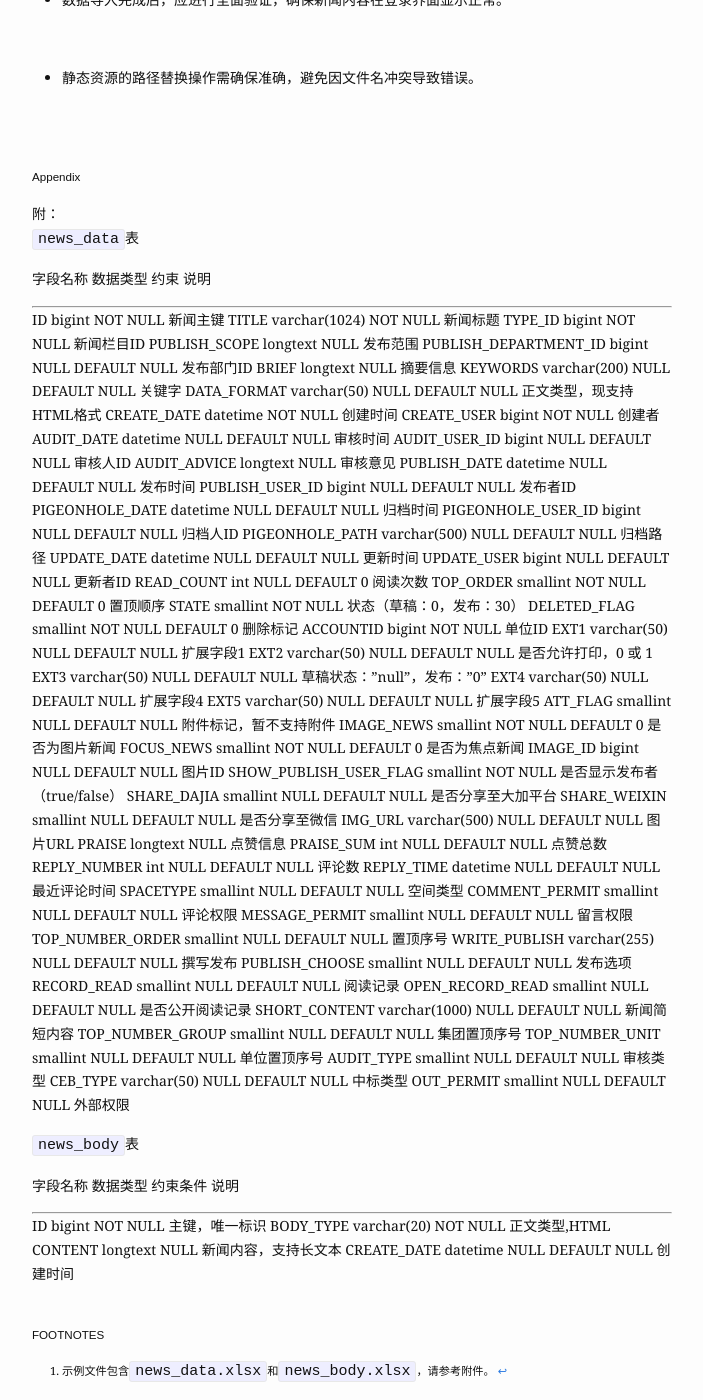
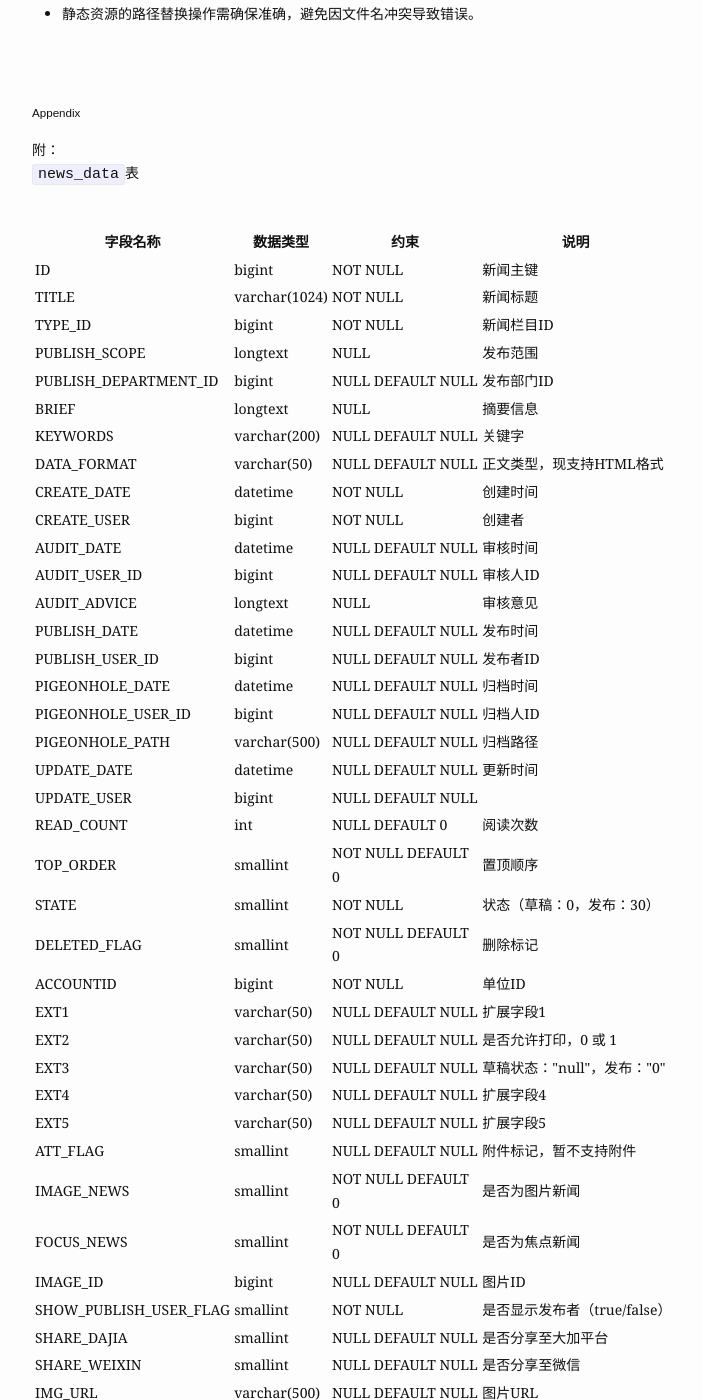
Before and after one commit to polarcue/bay, a Jekyll site: the page built from _posts/2025-3-30-工作记录.md, in a window 1280 px wide and 1400 px high, scrolled down 3899 px. Shown: the whole window, without its empty margins (288-991 px from the left). Built offline with Jekyll 4.4.1, drawn with Linux system fonts in a browser that asks for light colours; some of the changed text lies outside the part shown.

Commit message:
Update 2025-3-30-工作记录.md

```diff
--- a/_posts/2025-3-30-工作记录.md
+++ b/_posts/2025-3-30-工作记录.md
@@ -81,16 +81,37 @@ og_image: /assets/img/content/新闻公告迁移/image1.jpg
 ### 数据字典（`news_data`表）
 
 <br />
-
-字段名称                 数据类型           约束                     说明
-
--------------------------------------------------------------------------------
-ID                      bigint            NOT NULL                 新闻主键
-TITLE                   varchar(1024)     NOT NULL                 新闻标题
-TYPE_ID                 bigint            NOT NULL                 新闻栏目ID
-...（省略部分字段，完整字段列表见本文末尾） [^2]
-
-<br />
+ <table>
+        <thead>
+            <tr>
+                <th>字段名称</th>
+                <th>数据类型</th>
+                <th>约束</th>
+                <th>说明</th>
+            </tr>
+        </thead>
+        <tbody>
+            <tr>
+                <td>ID</td>
+                <td>bigint</td>
+                <td>NOT NULL</td>
+                <td>新闻主键</td>
+            </tr>
+            <tr>
+                <td>TITLE</td>
+                <td>varchar(1024)</td>
+                <td>NOT NULL</td>
+                <td>新闻标题</td>
+            </tr>
+            <tr>
+                <td>TYPE_ID</td>
+                <td>bigint</td>
+                <td>NOT NULL</td>
+                <td>新闻栏目ID</td>
+            </tr>
+            <!-- 省略部分字段 -->
+        </tbody>
+    </table>
 <br />
 
 ### 新闻内容模板（适用于`news_body`表）
@@ -166,77 +187,398 @@ TYPE_ID                 bigint            NOT NULL                 新闻栏目I
 附：
 <br />
 `news_data`表
-
-字段名称                 数据类型           约束                     说明
-
--------------------------------------------------------------------------------
-ID                      bigint            NOT NULL                 新闻主键
-TITLE                   varchar(1024)     NOT NULL                 新闻标题
-TYPE_ID                 bigint            NOT NULL                 新闻栏目ID
-PUBLISH_SCOPE           longtext          NULL                     发布范围
-PUBLISH_DEPARTMENT_ID   bigint            NULL DEFAULT NULL        发布部门ID
-BRIEF                   longtext          NULL                     摘要信息
-KEYWORDS                varchar(200)      NULL DEFAULT NULL        关键字
-DATA_FORMAT             varchar(50)       NULL DEFAULT NULL        正文类型，现支持HTML格式
-CREATE_DATE             datetime          NOT NULL                 创建时间
-CREATE_USER             bigint            NOT NULL                 创建者
-AUDIT_DATE              datetime          NULL DEFAULT NULL        审核时间
-AUDIT_USER_ID           bigint            NULL DEFAULT NULL        审核人ID
-AUDIT_ADVICE            longtext          NULL                     审核意见
-PUBLISH_DATE            datetime          NULL DEFAULT NULL        发布时间
-PUBLISH_USER_ID         bigint            NULL DEFAULT NULL        发布者ID
-PIGEONHOLE_DATE         datetime          NULL DEFAULT NULL        归档时间
-PIGEONHOLE_USER_ID      bigint            NULL DEFAULT NULL        归档人ID
-PIGEONHOLE_PATH         varchar(500)      NULL DEFAULT NULL        归档路径
-UPDATE_DATE             datetime          NULL DEFAULT NULL        更新时间
-UPDATE_USER             bigint            NULL DEFAULT NULL        更新者ID
-READ_COUNT              int               NULL DEFAULT 0           阅读次数
-TOP_ORDER               smallint          NOT NULL DEFAULT 0       置顶顺序
-STATE                   smallint          NOT NULL                 状态（草稿：0，发布：30）
-DELETED_FLAG            smallint          NOT NULL DEFAULT 0       删除标记
-ACCOUNTID               bigint            NOT NULL                 单位ID
-EXT1                    varchar(50)       NULL DEFAULT NULL        扩展字段1
-EXT2                    varchar(50)       NULL DEFAULT NULL        是否允许打印，0 或 1
-EXT3                    varchar(50)       NULL DEFAULT NULL        草稿状态："null"，发布："0"
-EXT4                    varchar(50)       NULL DEFAULT NULL        扩展字段4
-EXT5                    varchar(50)       NULL DEFAULT NULL        扩展字段5
-ATT_FLAG                smallint          NULL DEFAULT NULL        附件标记，暂不支持附件
-IMAGE_NEWS              smallint          NOT NULL DEFAULT 0       是否为图片新闻
-FOCUS_NEWS              smallint          NOT NULL DEFAULT 0       是否为焦点新闻
-IMAGE_ID                bigint            NULL DEFAULT NULL        图片ID
-SHOW_PUBLISH_USER_FLAG  smallint          NOT NULL                 是否显示发布者（true/false）
-SHARE_DAJIA             smallint          NULL DEFAULT NULL        是否分享至大加平台
-SHARE_WEIXIN            smallint          NULL DEFAULT NULL        是否分享至微信
-IMG_URL                 varchar(500)      NULL DEFAULT NULL        图片URL
-PRAISE                  longtext          NULL                     点赞信息
-PRAISE_SUM              int               NULL DEFAULT NULL        点赞总数
-REPLY_NUMBER            int               NULL DEFAULT NULL        评论数
-REPLY_TIME              datetime          NULL DEFAULT NULL        最近评论时间
-SPACETYPE               smallint          NULL DEFAULT NULL        空间类型
-COMMENT_PERMIT          smallint          NULL DEFAULT NULL        评论权限
-MESSAGE_PERMIT          smallint          NULL DEFAULT NULL        留言权限
-TOP_NUMBER_ORDER        smallint          NULL DEFAULT NULL        置顶序号
-WRITE_PUBLISH           varchar(255)      NULL DEFAULT NULL        撰写发布
-PUBLISH_CHOOSE          smallint          NULL DEFAULT NULL        发布选项
-RECORD_READ             smallint          NULL DEFAULT NULL        阅读记录
-OPEN_RECORD_READ        smallint          NULL DEFAULT NULL        是否公开阅读记录
-SHORT_CONTENT           varchar(1000)     NULL DEFAULT NULL        新闻简短内容
-TOP_NUMBER_GROUP        smallint          NULL DEFAULT NULL        集团置顶序号
-TOP_NUMBER_UNIT         smallint          NULL DEFAULT NULL        单位置顶序号
-AUDIT_TYPE              smallint          NULL DEFAULT NULL        审核类型
-CEB_TYPE                varchar(50)       NULL DEFAULT NULL        中标类型
-OUT_PERMIT              smallint          NULL DEFAULT NULL        外部权限
+<br />
+<br />
+<table>
+    <thead>
+        <tr>
+            <th>字段名称</th>
+            <th>数据类型</th>
+            <th>约束</th>
+            <th>说明</th>
+        </tr>
+    </thead>
+    <tbody>
+        <tr>
+            <td>ID</td>
+            <td>bigint</td>
+            <td>NOT NULL</td>
+            <td>新闻主键</td>
+        </tr>
+        <tr>
+            <td>TITLE</td>
+            <td>varchar(1024)</td>
+            <td>NOT NULL</td>
+            <td>新闻标题</td>
+        </tr>
+        <tr>
+            <td>TYPE_ID</td>
+            <td>bigint</td>
+            <td>NOT NULL</td>
+            <td>新闻栏目ID</td>
+        </tr>
+        <tr>
+            <td>PUBLISH_SCOPE</td>
+            <td>longtext</td>
+            <td>NULL</td>
+            <td>发布范围</td>
+        </tr>
+        <tr>
+            <td>PUBLISH_DEPARTMENT_ID</td>
+            <td>bigint</td>
+            <td>NULL DEFAULT NULL</td>
+            <td>发布部门ID</td>
+        </tr>
+        <tr>
+            <td>BRIEF</td>
+            <td>longtext</td>
+            <td>NULL</td>
+            <td>摘要信息</td>
+        </tr>
+        <tr>
+            <td>KEYWORDS</td>
+            <td>varchar(200)</td>
+            <td>NULL DEFAULT NULL</td>
+            <td>关键字</td>
+        </tr>
+        <tr>
+            <td>DATA_FORMAT</td>
+            <td>varchar(50)</td>
+            <td>NULL DEFAULT NULL</td>
+            <td>正文类型，现支持HTML格式</td>
+        </tr>
+        <tr>
+            <td>CREATE_DATE</td>
+            <td>datetime</td>
+            <td>NOT NULL</td>
+            <td>创建时间</td>
+        </tr>
+        <tr>
+            <td>CREATE_USER</td>
+            <td>bigint</td>
+            <td>NOT NULL</td>
+            <td>创建者</td>
+        </tr>
+        <tr>
+            <td>AUDIT_DATE</td>
+            <td>datetime</td>
+            <td>NULL DEFAULT NULL</td>
+            <td>审核时间</td>
+        </tr>
+        <tr>
+            <td>AUDIT_USER_ID</td>
+            <td>bigint</td>
+            <td>NULL DEFAULT NULL</td>
+            <td>审核人ID</td>
+        </tr>
+        <tr>
+            <td>AUDIT_ADVICE</td>
+            <td>longtext</td>
+            <td>NULL</td>
+            <td>审核意见</td>
+        </tr>
+        <tr>
+            <td>PUBLISH_DATE</td>
+            <td>datetime</td>
+            <td>NULL DEFAULT NULL</td>
+            <td>发布时间</td>
+        </tr>
+        <tr>
+            <td>PUBLISH_USER_ID</td>
+            <td>bigint</td>
+            <td>NULL DEFAULT NULL</td>
+            <td>发布者ID</td>
+        </tr>
+        <tr>
+            <td>PIGEONHOLE_DATE</td>
+            <td>datetime</td>
+            <td>NULL DEFAULT NULL</td>
+            <td>归档时间</td>
+        </tr>
+        <tr>
+            <td>PIGEONHOLE_USER_ID</td>
+            <td>bigint</td>
+            <td>NULL DEFAULT NULL</td>
+            <td>归档人ID</td>
+        </tr>
+        <tr>
+            <td>PIGEONHOLE_PATH</td>
+            <td>varchar(500)</td>
+            <td>NULL DEFAULT NULL</td>
+            <td>归档路径</td>
+        </tr>
+        <tr>
+            <td>UPDATE_DATE</td>
+            <td>datetime</td>
+            <td>NULL DEFAULT NULL</td>
+            <td>更新时间</td>
+        </tr>
+        <tr>
+            <td>UPDATE_USER</td>
+            <td>bigint</td>
+            <td>NULL DEFAULT NULL</td>
+        </tr>
+        <tr>
+            <td>READ_COUNT</td>
+            <td>int</td>
+            <td>NULL DEFAULT 0</td>
+            <td>阅读次数</td>
+        </tr>
+        <tr>
+            <td>TOP_ORDER</td>
+            <td>smallint</td>
+            <td>NOT NULL DEFAULT 0</td>
+            <td>置顶顺序</td>
+        </tr>
+        <tr>
+            <td>STATE</td>
+            <td>smallint</td>
+            <td>NOT NULL</td>
+            <td>状态（草稿：0，发布：30）</td>
+        </tr>
+        <tr>
+            <td>DELETED_FLAG</td>
+            <td>smallint</td>
+            <td>NOT NULL DEFAULT 0</td>
+            <td>删除标记</td>
+        </tr>
+        <tr>
+            <td>ACCOUNTID</td>
+            <td>bigint</td>
+            <td>NOT NULL</td>
+            <td>单位ID</td>
+        </tr>
+        <tr>
+            <td>EXT1</td>
+            <td>varchar(50)</td>
+            <td>NULL DEFAULT NULL</td>
+            <td>扩展字段1</td>
+        </tr>
+        <tr>
+            <td>EXT2</td>
+            <td>varchar(50)</td>
+            <td>NULL DEFAULT NULL</td>
+            <td>是否允许打印，0 或 1</td>
+        </tr>
+        <tr>
+            <td>EXT3</td>
+            <td>varchar(50)</td>
+            <td>NULL DEFAULT NULL</td>
+            <td>草稿状态："null"，发布："0"</td>
+        </tr>
+        <tr>
+            <td>EXT4</td>
+            <td>varchar(50)</td>
+            <td>NULL DEFAULT NULL</td>
+            <td>扩展字段4</td>
+        </tr>
+        <tr>
+            <td>EXT5</td>
+            <td>varchar(50)</td>
+            <td>NULL DEFAULT NULL</td>
+            <td>扩展字段5</td>
+        </tr>
+        <tr>
+            <td>ATT_FLAG</td>
+            <td>smallint</td>
+            <td>NULL DEFAULT NULL</td>
+            <td>附件标记，暂不支持附件</td>
+        </tr>
+        <tr>
+            <td>IMAGE_NEWS</td>
+            <td>smallint</td>
+            <td>NOT NULL DEFAULT 0</td>
+            <td>是否为图片新闻</td>
+        </tr>
+        <tr>
+            <td>FOCUS_NEWS</td>
+            <td>smallint</td>
+            <td>NOT NULL DEFAULT 0</td>
+            <td>是否为焦点新闻</td>
+        </tr>
+        <tr>
+            <td>IMAGE_ID</td>
+            <td>bigint</td>
+            <td>NULL DEFAULT NULL</td>
+            <td>图片ID</td>
+        </tr>
+        <tr>
+            <td>SHOW_PUBLISH_USER_FLAG</td>
+            <td>smallint</td>
+            <td>NOT NULL</td>
+            <td>是否显示发布者（true/false）</td>
+        </tr>
+        <tr>
+            <td>SHARE_DAJIA</td>
+            <td>smallint</td>
+            <td>NULL DEFAULT NULL</td>
+            <td>是否分享至大加平台</td>
+        </tr>
+        <tr>
+            <td>SHARE_WEIXIN</td>
+            <td>smallint</td>
+            <td>NULL DEFAULT NULL</td>
+            <td>是否分享至微信</td>
+        </tr>
+        <tr>
+            <td>IMG_URL</td>
+            <td>varchar(500)</td>
+            <td>NULL DEFAULT NULL</td>
+            <td>图片URL</td>
+        </tr>
+        <tr>
+            <td>PRAISE</td>
+            <td>longtext</td>
+            <td>NULL</td>
+            <td>点赞信息</td>
+        </tr>
+        <tr>
+            <td>PRAISE_SUM</td>
+            <td>int</td>
+            <td>NULL DEFAULT NULL</td>
+            <td>点赞总数</td>
+        </tr>
+        <tr>
+            <td>REPLY_NUMBER</td>
+            <td>int</td>
+            <td>NULL DEFAULT NULL</td>
+            <td>评论数</td>
+        </tr>
+        <tr>
+            <td>REPLY_TIME</td>
+            <td>datetime</td>
+            <td>NULL DEFAULT NULL</td>
+            <td>最近评论时间</td>
+        </tr>
+        <tr>
+            <td>SPACETYPE</td>
+            <td>smallint</td>
+            <td>NULL DEFAULT NULL</td>
+            <td>空间类型</td>
+        </tr>
+        <tr>
+            <td>COMMENT_PERMIT</td>
+            <td>smallint</td>
+            <td>NULL DEFAULT NULL</td>
+            <td>评论权限</td>
+        </tr>
+        <tr>
+            <td>MESSAGE_PERMIT</td>
+            <td>smallint</td>
+            <td>NULL DEFAULT NULL</td>
+            <td>留言权限</td>
+        </tr>
+        <tr>
+            <td>TOP_NUMBER_ORDER</td>
+            <td>smallint</td>
+            <td>NULL DEFAULT NULL</td>
+            <td>置顶序号</td>
+        </tr>
+        <tr>
+            <td>WRITE_PUBLISH</td>
+            <td>varchar(255)</td>
+            <td>NULL DEFAULT NULL</td>
+            <td>撰写发布</td>
+        </tr>
+        <tr>
+            <td>PUBLISH_CHOOSE</td>
+            <td>smallint</td>
+            <td>NULL DEFAULT NULL</td>
+            <td>发布选项</td>
+        </tr>
+        <tr>
+            <td>RECORD_READ</td>
+            <td>smallint</td>
+            <td>NULL DEFAULT NULL</td>
+            <td>阅读记录</td>
+        </tr>
+        <tr>
+            <td>OPEN_RECORD_READ</td>
+            <td>smallint</td>
+            <td>NULL DEFAULT NULL</td>
+            <td>是否公开阅读记录</td>
+        </tr>
+        <tr>
+            <td>SHORT_CONTENT</td>
+            <td>varchar(1000)</td>
+            <td>NULL DEFAULT NULL</td>
+            <td>新闻简短内容</td>
+        </tr>
+        <tr>
+            <td>TOP_NUMBER_GROUP</td>
+            <td>smallint</td>
+            <td>NULL DEFAULT NULL</td>
+            <td>集团置顶序号</td>
+        </tr>
+        <tr>
+            <td>TOP_NUMBER_UNIT</td>
+            <td>smallint</td>
+            <td>NULL DEFAULT NULL</td>
+            <td>单位置顶序号</td>
+        </tr>
+        <tr>
+            <td>AUDIT_TYPE</td>
+            <td>smallint</td>
+            <td>NULL DEFAULT NULL</td>
+            <td>审核类型</td>
+        </tr>
+        <tr>
+            <td>CEB_TYPE</td>
+            <td>varchar(50)</td>
+            <td>NULL DEFAULT NULL</td>
+            <td>中标类型</td>
+        </tr>
+        <tr>
+            <td>OUT_PERMIT</td>
+            <td>smallint</td>
+            <td>NULL DEFAULT NULL</td>
+            <td>外部权限</td>
+        </tr>
+    </tbody>
+</table>
+<br />
+<br />
 
 
 `news_body`表
-
-字段名称       数据类型           约束条件             说明
-
---------------------------------------------------------------
-ID            bigint            NOT NULL            主键，唯一标识
-BODY_TYPE     varchar(20)       NOT NULL            正文类型,HTML
-CONTENT       longtext          NULL                新闻内容，支持长文本
-CREATE_DATE   datetime          NULL DEFAULT NULL   创建时间
+<br />
+<br />
+<table>
+    <thead>
+        <tr>
+            <th>字段名称</th>
+            <th>数据类型</th>
+            <th>约束条件</th>
+            <th>说明</th>
+        </tr>
+    </thead>
+    <tbody>
+        <tr>
+            <td>ID</td>
+            <td>bigint</td>
+            <td>NOT NULL</td>
+            <td>主键，唯一标识</td>
+        </tr>
+        <tr>
+            <td>BODY_TYPE</td>
+            <td>varchar(20)</td>
+            <td>NOT NULL</td>
+            <td>正文类型, HTML</td>
+        </tr>
+        <tr>
+            <td>CONTENT</td>
+            <td>longtext</td>
+            <td>NULL</td>
+            <td>新闻内容，支持长文本</td>
+        </tr>
+        <tr>
+            <td>CREATE_DATE</td>
+            <td>datetime</td>
+            <td>NULL DEFAULT NULL</td>
+            <td>创建时间</td>
+        </tr>
+    </tbody>
+</table>
 <br />
 <br />
 
```
